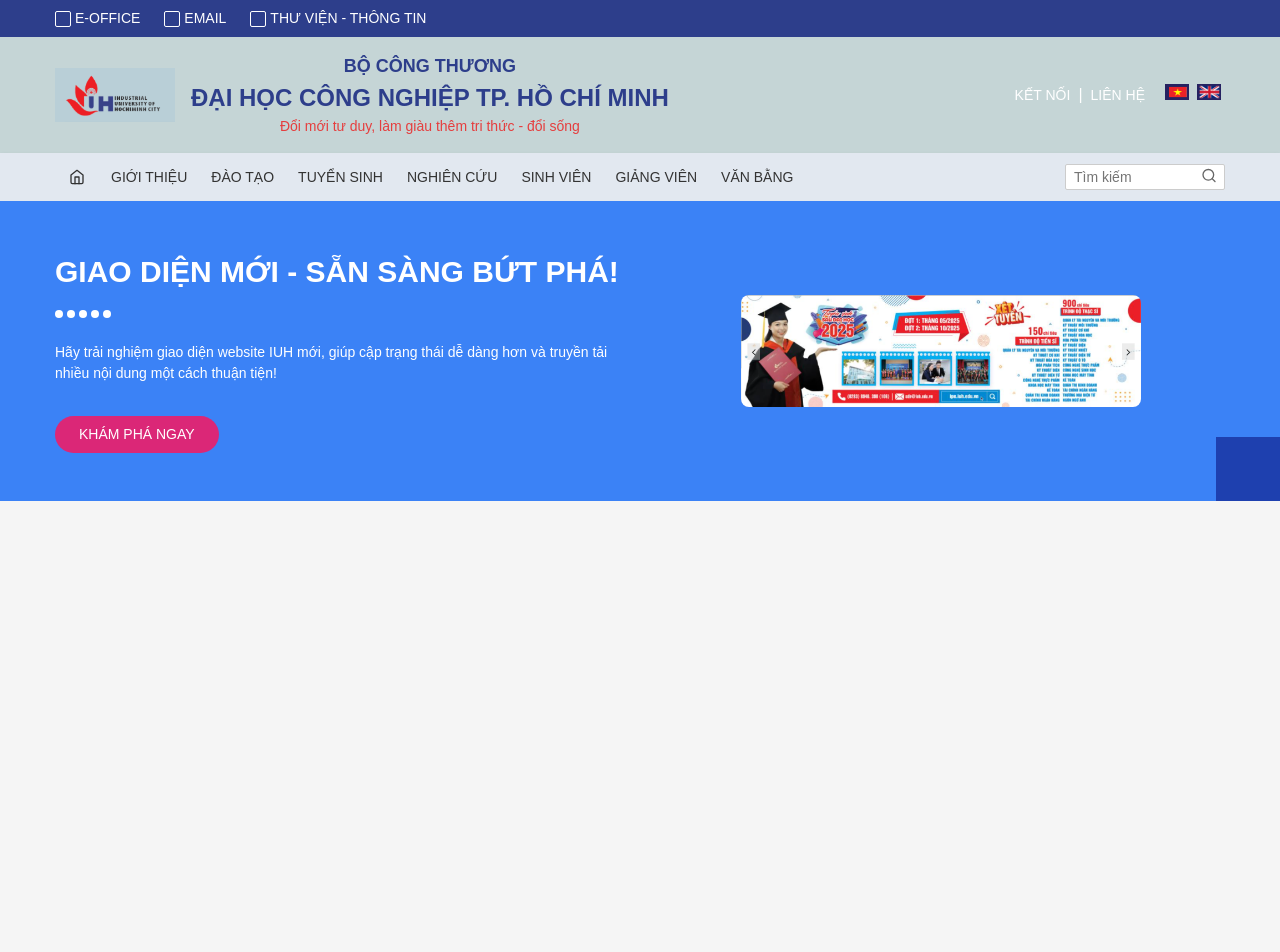
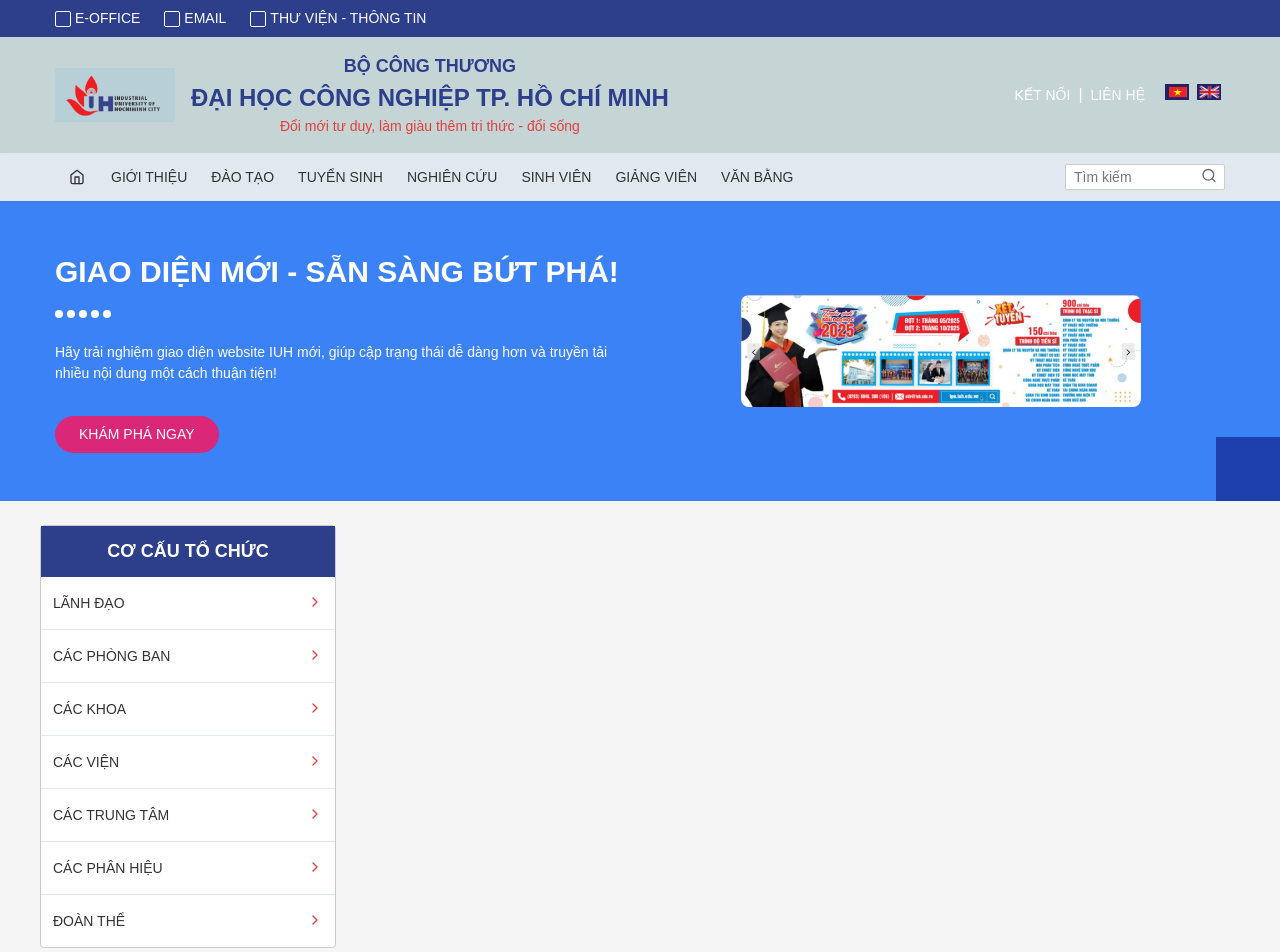
Before and after one commit to phihungdeptraino2/ThuongKy, a React (Vite) app: page / in a window 1280 px wide. Shown: the top 952 px of the page. Before the commit the page ends 800 px from the top, so only its background shows below. Built offline with nearby package versions, Linux system fonts and the light colour scheme.

Commit message:
Commit 5

```diff
--- a/src/App.jsx
+++ b/src/App.jsx
@@ -3,7 +3,7 @@
 import MainHeader from "./components/MainHeader"
 import MainNavbar from "./components/MainNavbar"
 import HeroBanner from "./components/HeroBanner"
-// import OrganizationSidebar from "./components/OrganizationSidebar"
+import OrganizationSidebar from "./components/OrganizationSidebar"
 // import NewsSection from "./components/NewsSection"
 // import InternationalSection from "./components/InternationalSection"
 // import CampusShowcase from "./components/CampusShowcase"
@@ -21,19 +21,19 @@
         <main className="main-content">
           <HeroBanner />
 
-          {/* <div className="container content-grid">
+          <div className="container content-grid">
             <div className="sidebar">
               <OrganizationSidebar />
             </div>
 
-            <div className="main-column">
+            {/* <div className="main-column">
               <NewsSection />
               <div className="two-column-grid">
                 <InternationalSection />
                 <CampusShowcase />
               </div>
-            </div>
-          </div> */}
+            </div> */}
+          </div>
         </main>
 
         {/* <Footer /> */}
--- /dev/null
+++ b/src/components/OrganizationSidebar.jsx
@@ -0,0 +1,45 @@
+import { Link } from "react-router-dom"
+
+function OrganizationSidebar() {
+  return (
+    <div className="org-sidebar">
+      <div className="sidebar-header">
+        <h3 className="sidebar-title">CƠ CẤU TỔ CHỨC</h3>
+      </div>
+      <div className="sidebar-menu">
+        <SidebarItem to="/leadership" label="LÃNH ĐẠO" />
+        <SidebarItem to="/departments" label="CÁC PHÒNG BAN" />
+        <SidebarItem to="/faculties" label="CÁC KHOA" />
+        <SidebarItem to="/institutes" label="CÁC VIỆN" />
+        <SidebarItem to="/centers" label="CÁC TRUNG TÂM" />
+        <SidebarItem to="/labs" label="CÁC PHÂN HIỆU" />
+        <SidebarItem to="/union" label="ĐOÀN THỂ" />
+      </div>
+    </div>
+  )
+}
+
+function SidebarItem({ to, label }) {
+  return (
+    <Link to={to} className="sidebar-item">
+      <span className="item-label">{label}</span>
+      <span className="item-arrow">
+        <svg
+          xmlns="http://www.w3.org/2000/svg"
+          width="16"
+          height="16"
+          viewBox="0 0 24 24"
+          fill="none"
+          stroke="currentColor"
+          strokeWidth="2"
+          strokeLinecap="round"
+          strokeLinejoin="round"
+        >
+          <polyline points="9 18 15 12 9 6"></polyline>
+        </svg>
+      </span>
+    </Link>
+  )
+}
+
+export default OrganizationSidebar
```
Also changed, not shown: src/MinhChung/Commit5.png (added).
